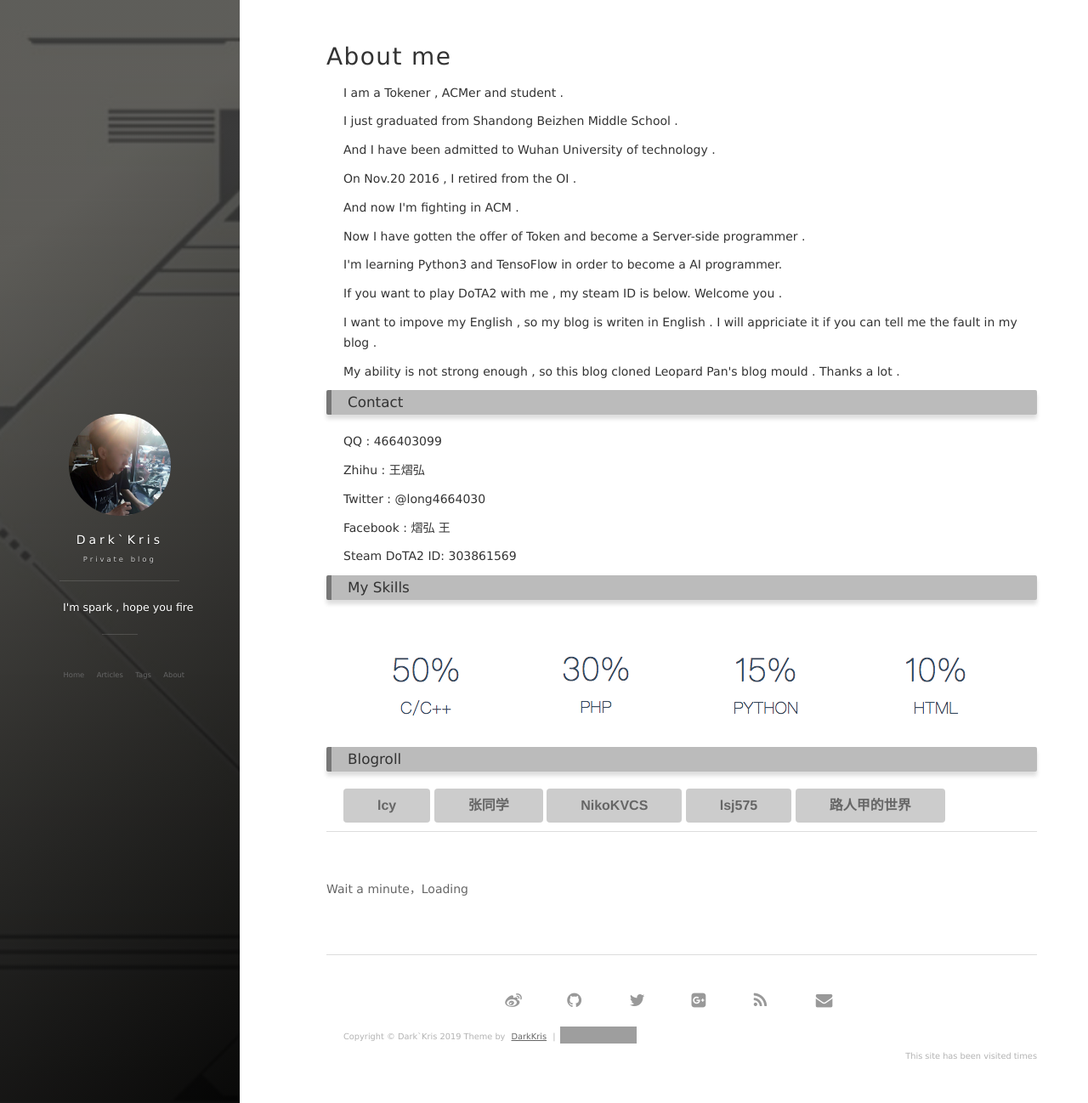
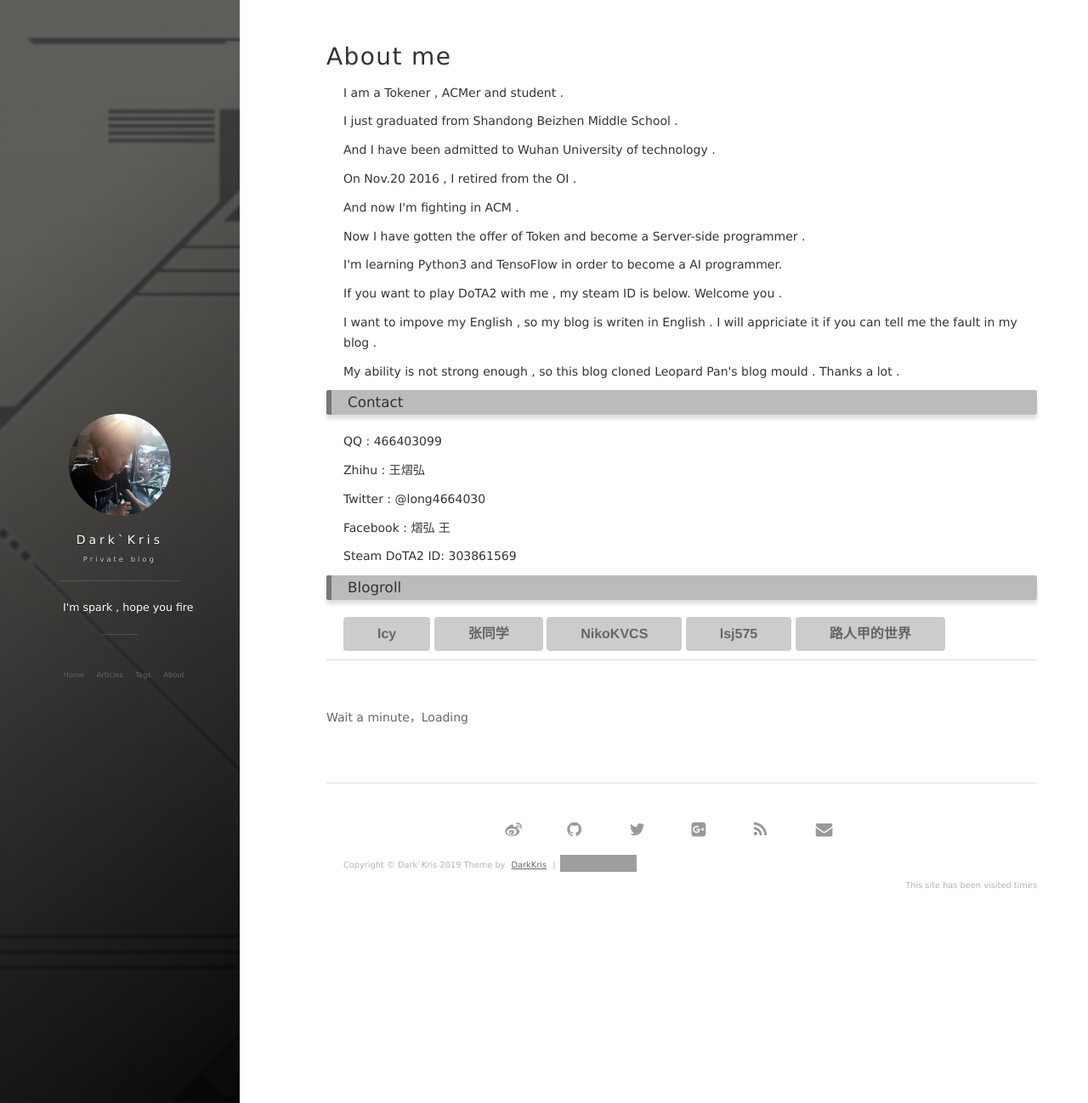
Before and after one commit to DeAntiWang/deantiwang.github.io, a Jekyll site: the page built from about.md, in a window 1280 px wide and 1298 px high. Shown: the whole window at 85% size. Built offline with Jekyll 4.4.1, drawn with Linux system fonts in a browser that asks for light colours; nearby versions of some CDN libraries; comment, search, counter and statistics services are not loaded; grey boxes are pictures that could not be loaded.

Commit message:
delete something

```diff
--- a/about.md
+++ b/about.md
@@ -69,9 +69,9 @@ Steam DoTA2 ID: 303861569
 
 <p>
 
-<h3> My Skills </h3>
+<!--<h3> My Skills </h3>
 
-<img src="https://darkkris.github.io/images/about/skill.png">
+<img src="https://darkkris.github.io/images/about/skill.png">-->
 
 <h3> Blogroll </h3>
 
```
